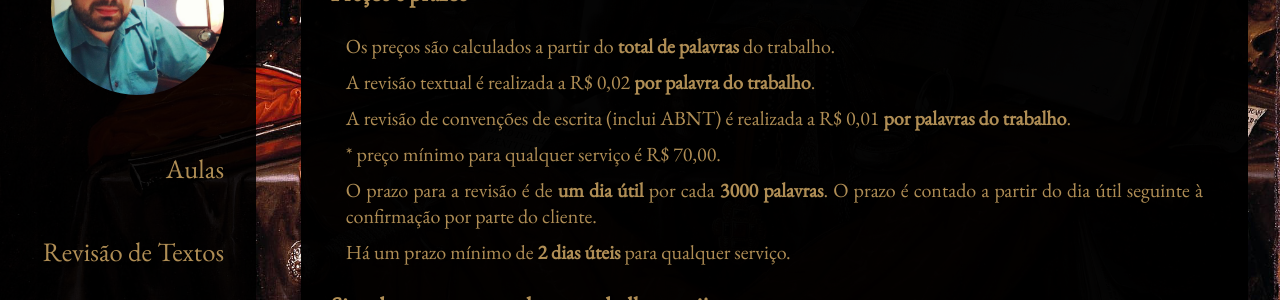
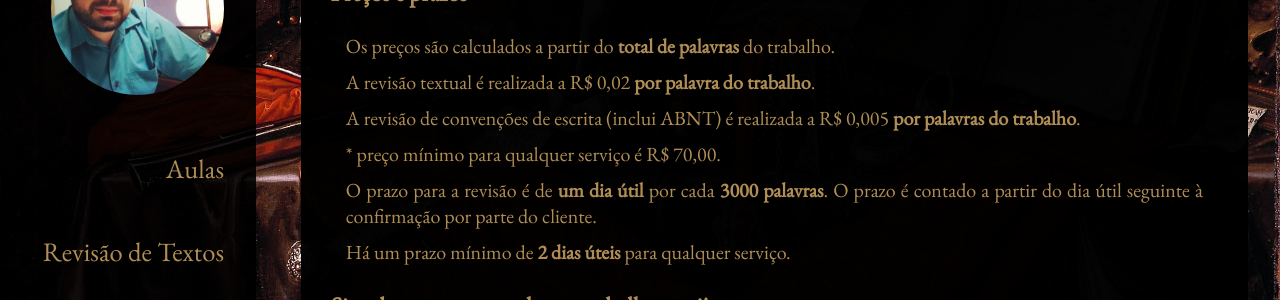
Before and after one commit to luisdarcadia/luisdarcadia.github.io, a Jekyll site: the page built from index.html, in a window 1280 px wide and 900 px high, scrolled down 2092 px. Shown: the part 155-455 px from the top of the window. Built offline with Jekyll 4.4.1, drawn with Linux system fonts in a browser that asks for light colours; nearby versions of some CDN libraries.

Commit message:
Update parametros.yaml

```diff
--- a/_data/parametros.yaml
+++ b/_data/parametros.yaml
@@ -1,6 +1,6 @@
 luis:
   precorevisaotextual: "0,02"
-  precorevisaoabnt: "0,01"
+  precorevisaoabnt: "0,005"
   palavraspordia: 3000
   tamanholauda: 300
   precolauda: 5
```
